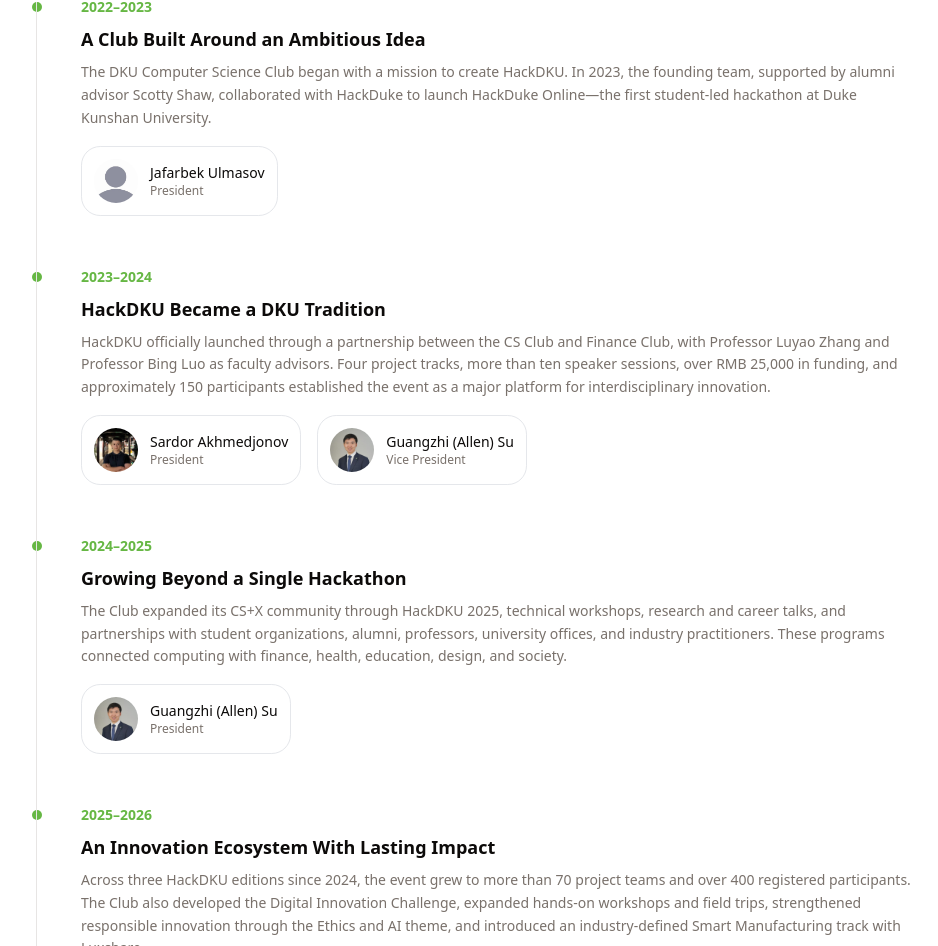
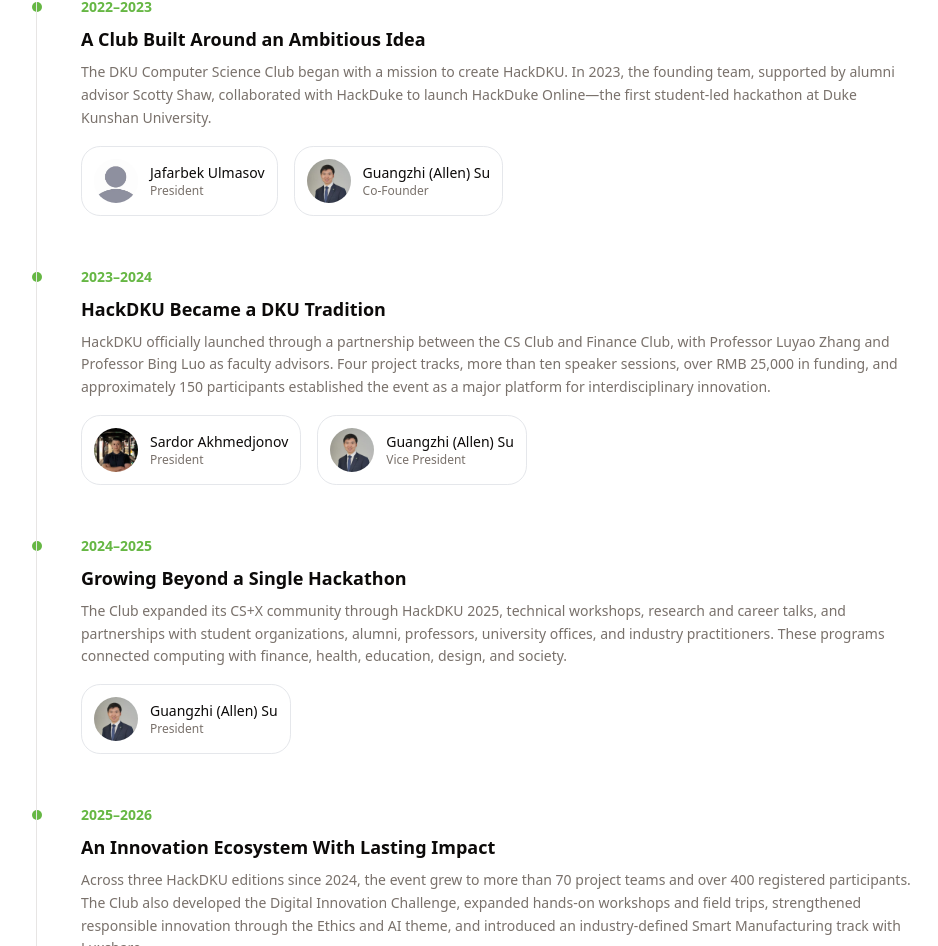
Before and after one commit to DKU-CS-Club/dkucs.com, a Next.js app: page / in a window 1280 px wide. Shown: the part 1252-2198 px from the top of the page, without its empty margins (175-1113 px from the left). Built offline with nearby package versions, Linux system fonts and the light colour scheme.

Commit message:
Add Guangzhi Su to founding-year history

```diff
--- a/src/components/history.tsx
+++ b/src/components/history.tsx
@@ -48,6 +48,13 @@
         role: "President",
         linkedin: "https://www.linkedin.com/in/ulmasovjafarbek/",
         picture: "/team/no.png",
+      },
+      {
+        name: "Guangzhi (Allen) Su",
+        role: "Co-Founder",
+        linkedin:
+          "https://www.linkedin.com/in/allen-guangzhi-su-%E8%8B%8F%E5%B9%BF%E6%99%BA-613070244/?originalSubdomain=cn",
+        picture: "/team/allen.png",
       },
     ],
   },
```
